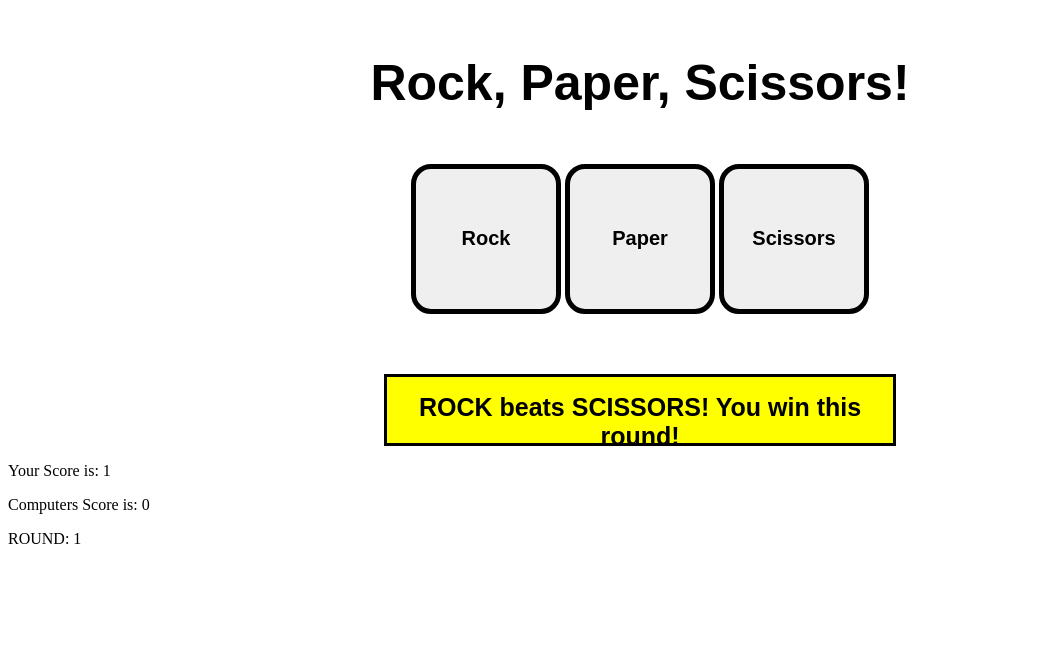
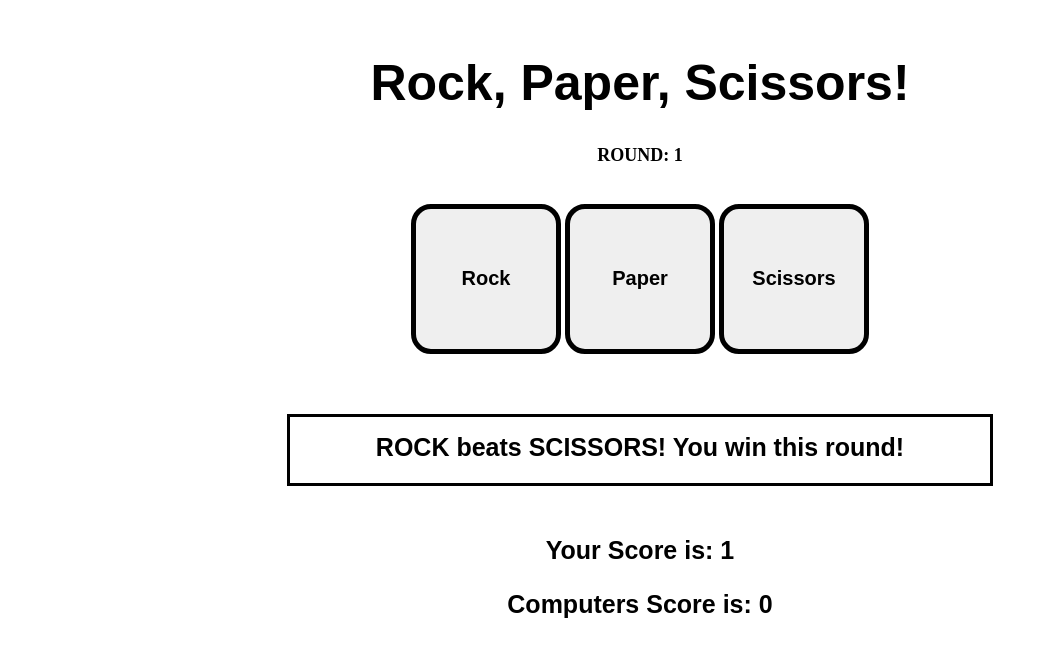
Before and after one commit to D1789/RPS1, a plain HTML site: page index.html in a window 1280 px wide. Both pictures are taken after a click on the button "Rock". Shown: the whole page, without its empty margins (0-1048 px from the left). Drawn offline with Linux system fonts and the light colour scheme.

Commit message:
completed scripts all in working order

```diff
--- a/index.html
+++ b/index.html
@@ -10,6 +10,7 @@
 <body>
   <div class="header">
     <h1 id="title"> Rock, Paper, Scissors!</h1>
+    <p class="roundtitle">ROUND: <span id="roundnumber">0</span></p>
   </div>
   <div class="buttons">
     <button id="rock" type="button" class="button">Rock</button>
@@ -22,9 +23,6 @@
     <p>Your Score is: <span id="playerscore">0</span></p>
     <p>Computers Score is: <span id="compscore">0</span></p>
   </div>
-  <div class="RoundDisplay">
-    <p>ROUND: <span id="roundnumber">0</span></p>
-  </div>
   <script src="./scripts/scripts.js"></script>
 </body>
 
--- a/scripts/scripts.js
+++ b/scripts/scripts.js
@@ -43,4 +43,19 @@ function round() {
   computerScore.textContent = +computerScore.textContent + 1;
   roundID.textContent = +roundID.textContent + 1;
 }
+if (playerScore.textContent == 5) {
+  result.textContent = "Player beat computer!";
+  computerScore.textContent = 0;
+  playerScore.textContent = 0;
+  roundID.textContent = 0;
+  alert("You Win!");
+} else if (
+   computerScore.textContent == 5
+) {
+  result.textContent = "Computer beat player!";
+  computerScore.textContent = 0;
+  playerScore.textContent = 0;
+  roundID.textContent = 0;
+  alert("You Lose!");
 }
+}
--- a/styles/styles.css
+++ b/styles/styles.css
@@ -31,7 +31,7 @@ h1 {
   margin-left: auto;
   margin-right: auto;
   text-align: center;
-  margin-top: 50px;
+  margin-top: 90px;
 }
 
 .outcome {
@@ -39,11 +39,10 @@ h1 {
   position: relative;
   width: 40%;
   height: 50px;
-  min-width: 350px;
+  min-width: 700px;
   margin-left: auto;
   margin-right: auto;
   margin-top: 60px;
-  background-color: yellow;
   text-align: center;
   font-size: 25px;
   font-family: arial;
@@ -53,3 +52,30 @@ h1 {
   border-width: medium;
   padding-top: 16px;
 }
+
+#roundnumber {
+  font-style: arial;
+  font-weight: bold;
+  font-size: 18px;
+}
+
+.roundtitle {
+  font-style: arial;
+  font-weight: bold;
+  font-size: 18px;
+}
+
+.scores{
+  display: block;
+  position: relative;
+  width: 40%;
+  height: 50px;
+  min-width: 500px;
+  margin-left: auto;
+  margin-right: auto;
+  margin-top: 50px;
+  text-align: center;
+  font-size: 25px;
+  font-family: arial;
+  font-weight: bold;
+}
```
Lines whose indentation alone changed are shown as unchanged.
